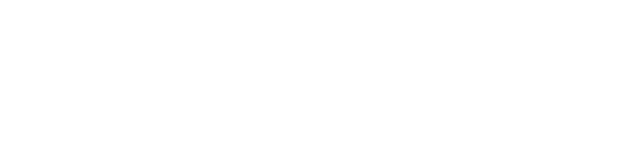
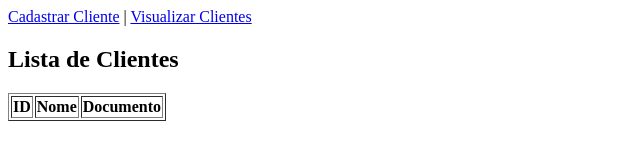
Before and after one commit to TopPCBrasil/sistema-advocacia, a website: page visualizar.html in a window 1280 px wide. Shown: the whole page, without its empty margins (0-640 px from the left). Drawn offline with Linux system fonts and the light colour scheme; no server answers.

Commit message:
Adicionando menu de navegação

```diff
--- a/visualizar.html
+++ b/visualizar.html
@@ -0,0 +1,31 @@
+<!DOCTYPE html>
+<html lang="pt">
+<head>
+    <meta charset="UTF-8">
+    <meta name="viewport" content="width=device-width, initial-scale=1.0">
+    <title>Lista de Clientes</title>
+</head>
+<body>
+    <nav>
+        <a href="index.html">Cadastrar Cliente</a> |
+        <a href="visualizar.html">Visualizar Clientes</a>
+    </nav>
+
+    <h2>Lista de Clientes</h2>
+
+    <table border="1">
+        <thead>
+            <tr>
+                <th>ID</th>
+                <th>Nome</th>
+                <th>Documento</th>
+            </tr>
+        </thead>
+        <tbody id="clientes-tabela">
+            <!-- Os dados serão inseridos aqui via JavaScript -->
+        </tbody>
+    </table>
+
+    <script src="visualizar.js"></script>
+</body>
+</html>
```
Also changed, not shown: index.html (+5 -0 lines).
